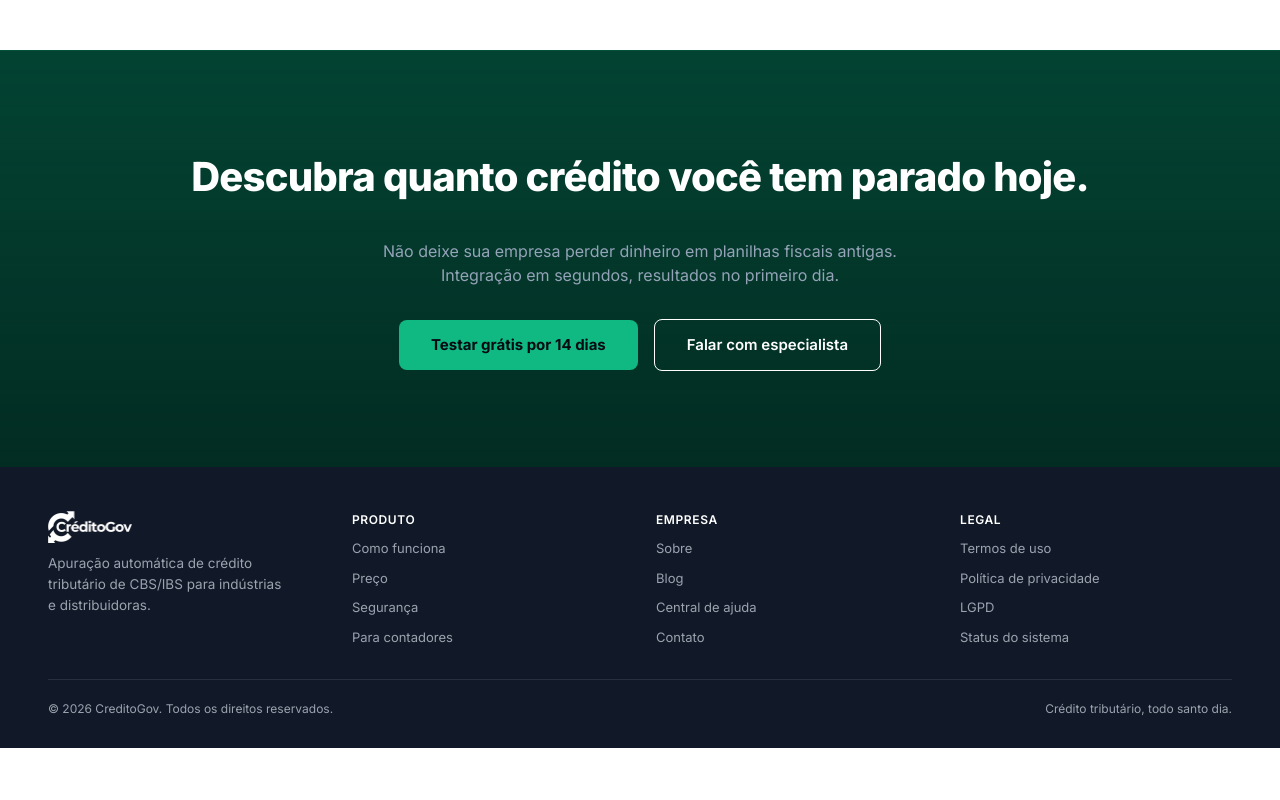
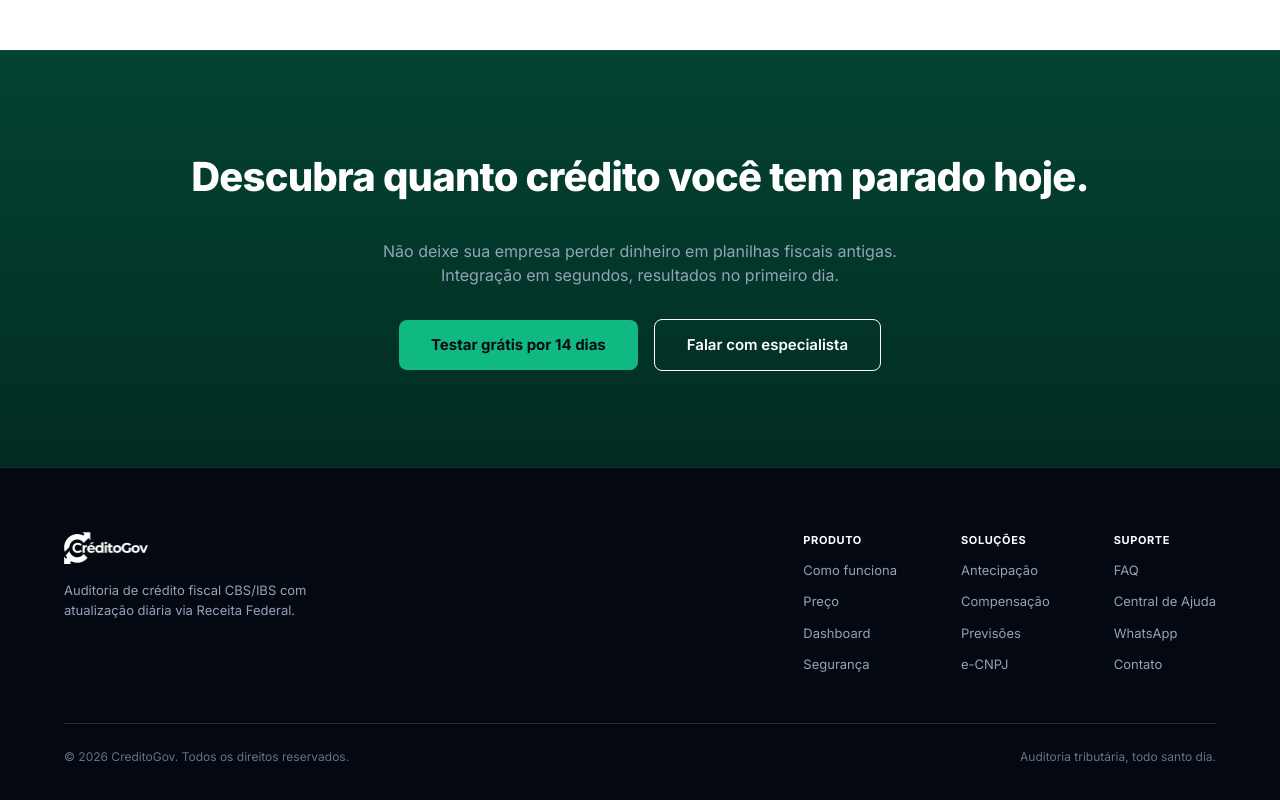
Before and after one commit to credito-gov/app, a React (Vite) app in the folder app/landing-page/: page / in a window 1280 px wide. Shown: the part 5896-6696 px from the top of the page. Before the commit the page ends 6644 px from the top, so only its background shows below. Built offline with nearby package versions, Linux system fonts and the light colour scheme.

Commit message:
feat(landing): redesign Footer with Produto/Soluções/Suporte columns
Co-Authored-By: Claude Fable 5.2 <noreply@anthropic.com>

```diff
--- a/app/landing-page/src/components/Footer.tsx
+++ b/app/landing-page/src/components/Footer.tsx
@@ -1,50 +1,61 @@
 import logoLockupWhite from '../assets/brand/logo-lockup-white.png'
+import { useScrollReveal } from '../hooks/useScrollReveal'
 
 const COLUMNS = [
   {
-    title: 'PRODUTO',
-    links: ['Como funciona', 'Preço', 'Segurança', 'Para contadores'],
+    title: 'Produto',
+    links: ['Como funciona', 'Preço', 'Dashboard', 'Segurança'],
   },
   {
-    title: 'EMPRESA',
-    links: ['Sobre', 'Blog', 'Central de ajuda', 'Contato'],
+    title: 'Soluções',
+    links: ['Antecipação', 'Compensação', 'Previsões', 'e-CNPJ'],
   },
   {
-    title: 'LEGAL',
-    links: ['Termos de uso', 'Política de privacidade', 'LGPD', 'Status do sistema'],
+    title: 'Suporte',
+    links: ['FAQ', 'Central de Ajuda', 'WhatsApp', 'Contato'],
   },
 ]
 
 export default function Footer() {
+  const { ref: columnsRef, isVisible: columnsVisible } = useScrollReveal<HTMLDivElement>()
+  const { ref: bottomRef, isVisible: bottomVisible } = useScrollReveal<HTMLDivElement>()
+
   return (
-    <footer className="w-full bg-[#111827] px-6 pt-11 pb-[30px] md:px-[48px]">
-      <div className="mx-auto flex max-w-7xl flex-col items-start gap-8">
-        <div className="flex w-full flex-col items-start gap-8 md:flex-row">
-          <div className="flex flex-1 flex-col items-start gap-[10px]">
+    <footer className="w-full border-t border-[#1e293b] bg-[#040810] px-6 pt-12 pb-8 md:px-[64px] md:pt-[64px] md:pb-[40px]">
+      <div className="mx-auto flex max-w-7xl flex-col items-start gap-12">
+        <div
+          ref={columnsRef}
+          className={`reveal flex w-full flex-col items-start gap-10 md:flex-row md:justify-between ${columnsVisible ? 'is-visible' : ''}`}
+        >
+          <div className="flex flex-col items-start gap-4">
             <img src={logoLockupWhite} alt="CreditoGov" className="h-[32px] w-auto" />
-            <p className="w-[240px] text-[13.5px] leading-[1.55] text-[#9ca3af]">
-              Apuração automática de crédito tributário de CBS/IBS para indústrias e
-              distribuidoras.
+            <p className="max-w-[280px] text-[13px] leading-[1.55] text-[#94a3b8]">
+              Auditoria de crédito fiscal CBS/IBS com atualização diária via Receita Federal.
             </p>
           </div>
 
+          <div className="flex flex-wrap items-start gap-x-16 gap-y-8">
             {COLUMNS.map((column) => (
-            <div key={column.title} className="flex flex-1 flex-col items-start gap-[10px]">
-              <p className="text-[12px] font-semibold tracking-[0.6px] text-white">
+              <div key={column.title} className="flex flex-col items-start gap-3">
+                <p className="text-[11px] font-bold tracking-[0.6px] text-white uppercase">
                   {column.title}
                 </p>
                 {column.links.map((link) => (
-                <p key={link} className="text-[13px] whitespace-nowrap text-[#9ca3af]">
+                  <p key={link} className="text-[13px] whitespace-nowrap text-[#94a3b8]">
                     {link}
                   </p>
                 ))}
               </div>
             ))}
           </div>
+        </div>
 
-        <div className="flex w-full flex-col items-start gap-2 border-t border-white/10 pt-5 text-[12px] text-[#9ca3af] md:flex-row md:items-center md:justify-between">
+        <div
+          ref={bottomRef}
+          className={`reveal flex w-full flex-col items-start gap-2 border-t border-[#1e293b] pt-6 text-[12px] text-[#64748b] md:flex-row md:items-center md:justify-between ${bottomVisible ? 'is-visible' : ''}`}
+        >
           <p>© 2026 CreditoGov. Todos os direitos reservados.</p>
-          <p>Crédito tributário, todo santo dia.</p>
+          <p>Auditoria tributária, todo santo dia.</p>
         </div>
       </div>
     </footer>
```
Lines whose indentation alone changed are shown as unchanged.
